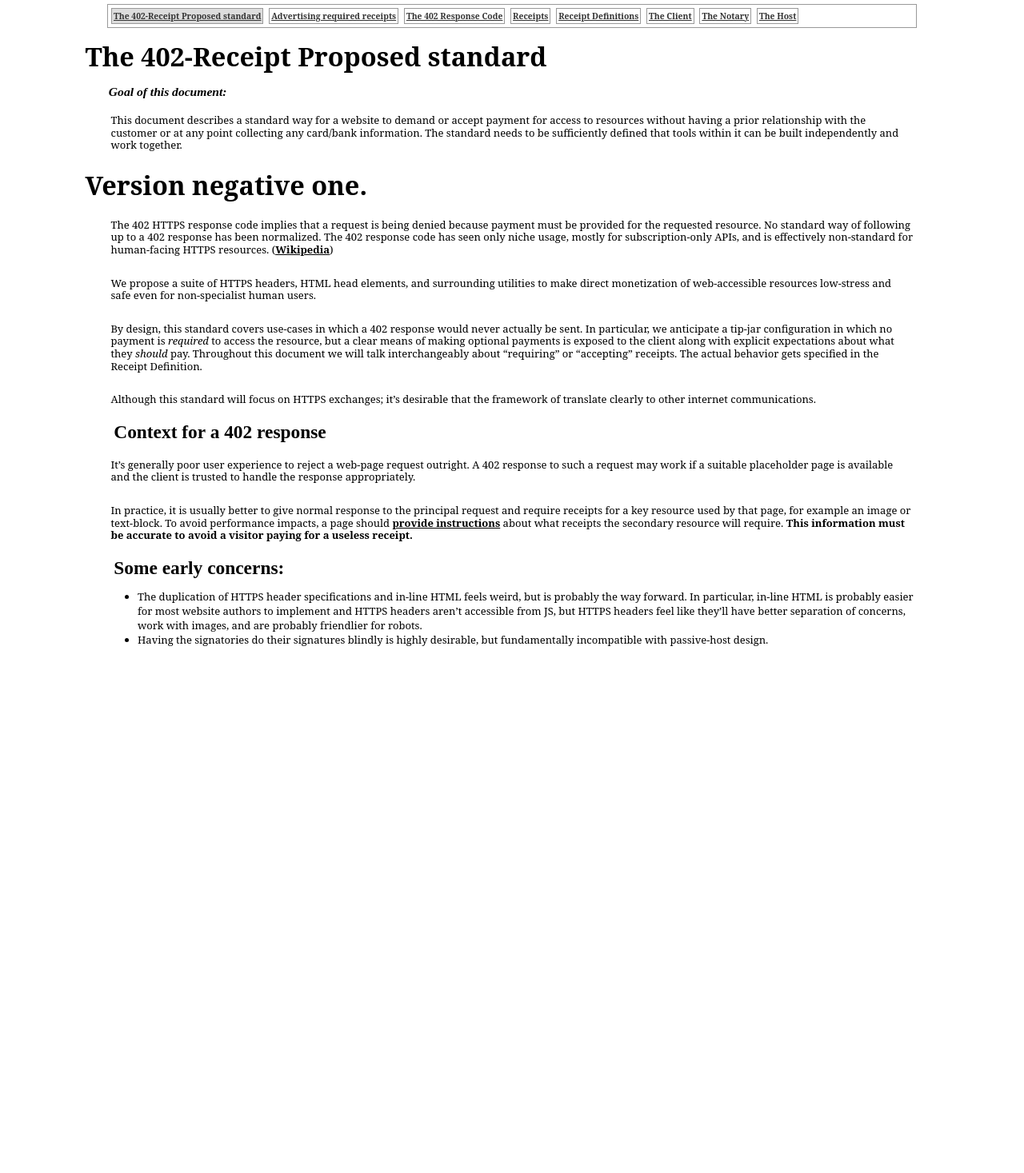
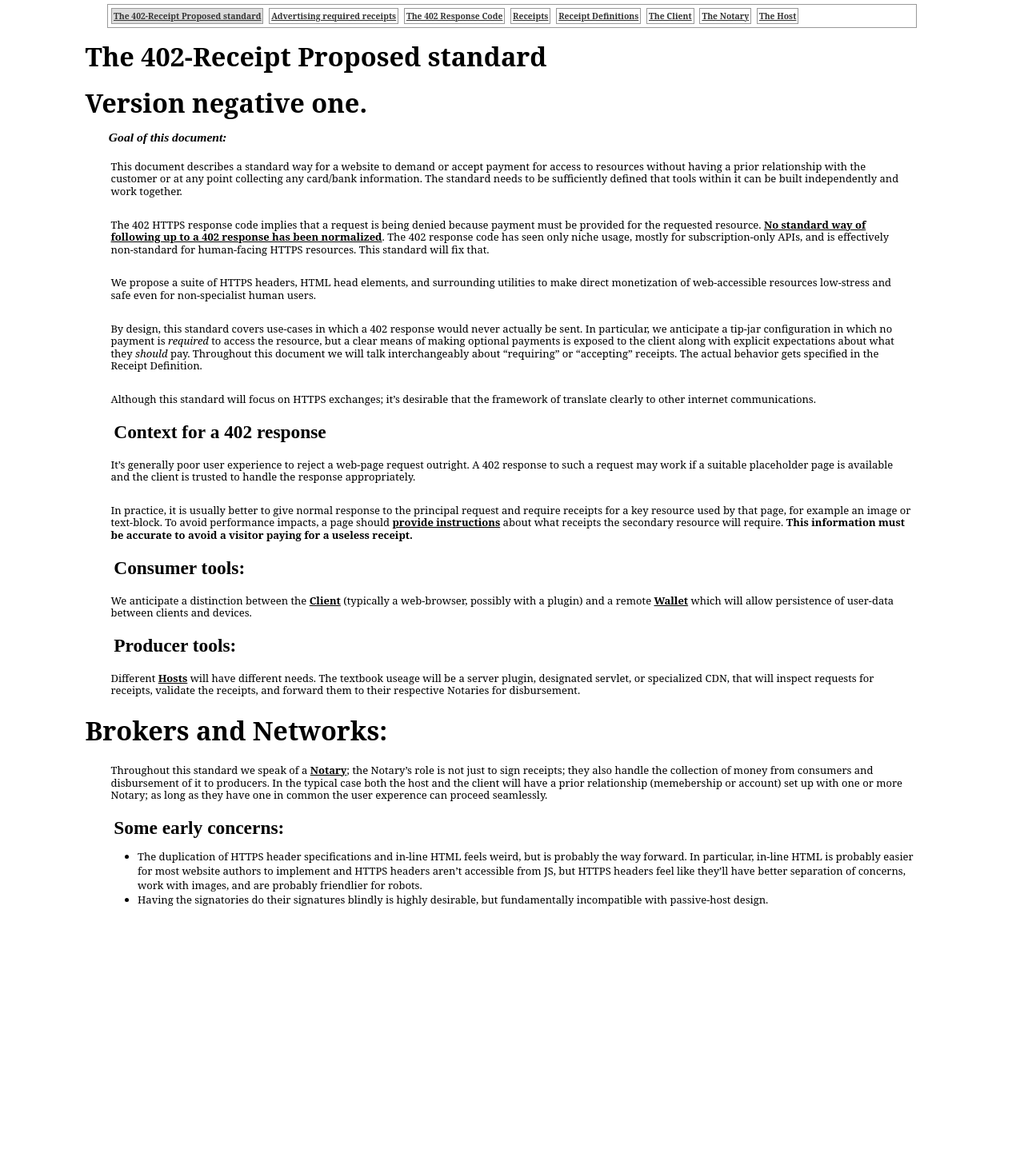
Before and after one commit to erikpukinskis/direct-monetization-static, a Jekyll site: the page built from _proposal/introduction.markdown, in a window 1280 px wide. Shown: the whole page at 80% size. Built offline with Jekyll 4.4.1, drawn with Linux system fonts in a browser that asks for light colours; before the commit the page ends 1142 px from its top, so only the background shows below that.

Commit message:
More details about roles

```diff
--- a/_proposal/introduction.markdown
+++ b/_proposal/introduction.markdown
@@ -6,12 +6,11 @@ description: The 402-Receipt Proposed standard.
 documentation_order: 1
 ---
 
+# Version negative one.
 #### Goal of this document:
 This document describes a standard way for a website to demand or accept payment for access to resources without having a prior relationship with the customer or at any point collecting any card/bank information. The standard needs to be sufficiently defined that tools within it can be built independently and work together.
 
-# Version negative one.
-
-The 402 HTTPS response code implies that a request is being denied because payment must be provided for the requested resource. No standard way of following up to a 402 response has been normalized. The 402 response code has seen only niche usage, mostly for subscription-only APIs, and is effectively non-standard for human-facing HTTPS resources. ([Wikipedia](https://en.wikipedia.org/wiki/List_of_HTTP_status_codes#402))
+The 402 HTTPS response code implies that a request is being denied because payment must be provided for the requested resource. [No standard way of following up to a 402 response has been normalized](https://en.wikipedia.org/wiki/List_of_HTTP_status_codes#402). The 402 response code has seen only niche usage, mostly for subscription-only APIs, and is effectively non-standard for human-facing HTTPS resources. This standard will fix that.
 
 We propose a suite of HTTPS headers, HTML head elements, and surrounding utilities to make direct monetization of web-accessible resources low-stress and safe even for non-specialist human users.
 
@@ -24,6 +23,15 @@ It's generally poor user experience to reject a web-page request outright. A 402
 
 In practice, it is usually better to give  normal response to the principal request and require receipts for a key resource used by that page, for example an image or text-block. To avoid performance impacts, a page should [provide instructions]({{ "communicate.html" | relative_url }}) about what receipts the secondary resource will require. **This information must be accurate to avoid a visitor paying for a useless receipt.**
 
+## Consumer tools:
+We anticipate a distinction between the [Client]({{ "/client.html" | relative_url }}) (typically a web-browser, possibly with a plugin) and a remote [Wallet]({{ "/client.html" | relative_url }}) which will allow persistence of user-data between clients and devices.
+
+## Producer tools:
+Different [Hosts]({{ "/host.html" | relative_url }}) will have different needs. The textbook useage will be a server plugin, designated servlet, or specialized CDN, that will inspect requests for receipts, validate the receipts, and forward them to their respective Notaries for disbursement.
+
+# Brokers and Networks:
+Throughout this standard we speak of a [Notary]({{ "/notary.html" | relative_url }}); the Notary's role is not just to sign receipts; they also handle the collection of money from consumers and disbursement of it to producers. In the typical case both the host and the client will have a prior relationship (memebership or account) set up with one or more Notary; as long as they have one in common the user experence can proceed seamlessly.
+
 ## Some early concerns:
 - The duplication of HTTPS header specifications and in-line HTML feels weird, but is probably the way forward. In particular, in-line HTML is probably easier for most website authors to implement and HTTPS headers aren't accessible from JS, but HTTPS headers feel like they'll have better separation of concerns, work with images, and are probably friendlier for robots.
 - Having the signatories do their signatures blindly is highly desirable, but fundamentally incompatible with passive-host design.
```
Also changed, not shown: _proposal/client.markdown (+6 -1 lines).
